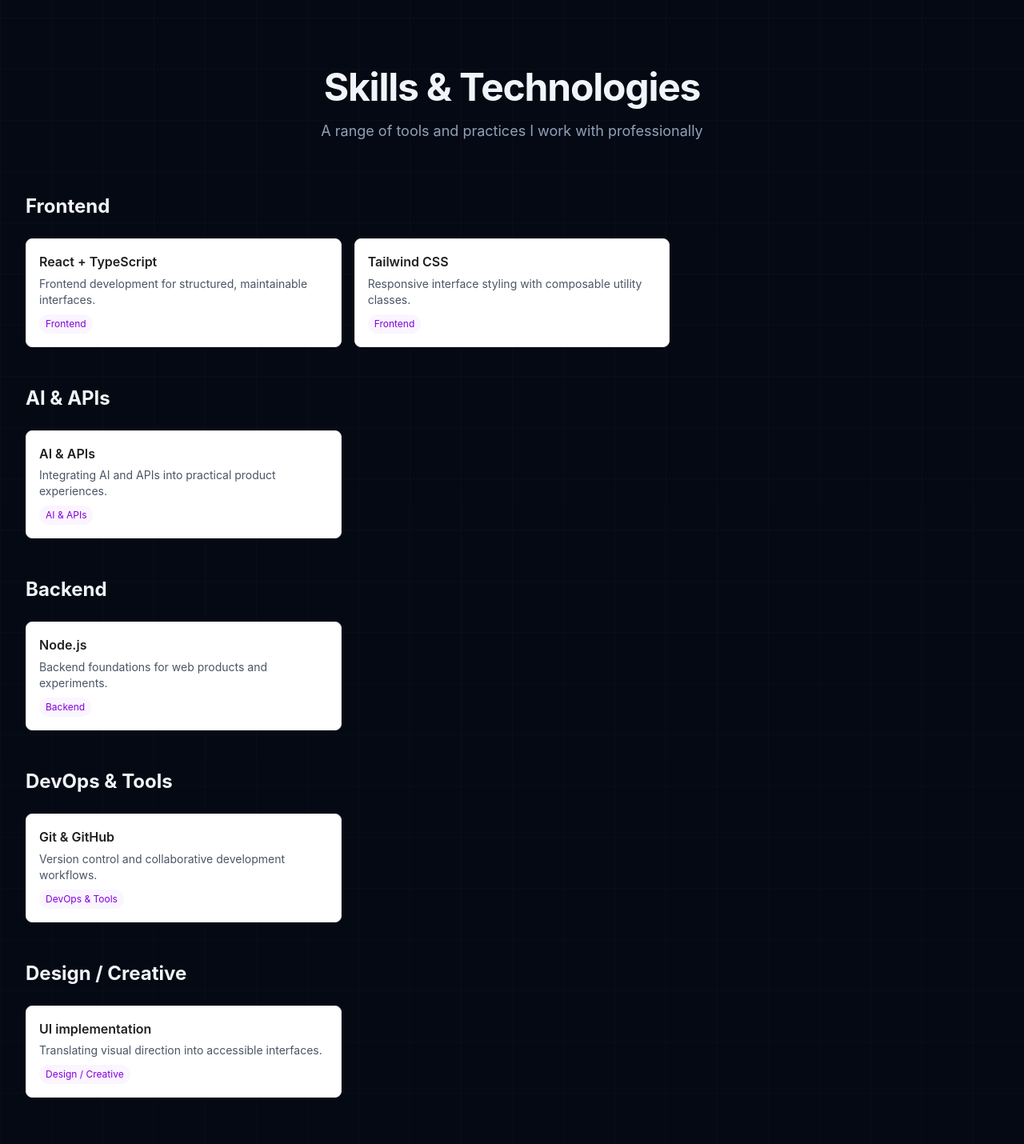
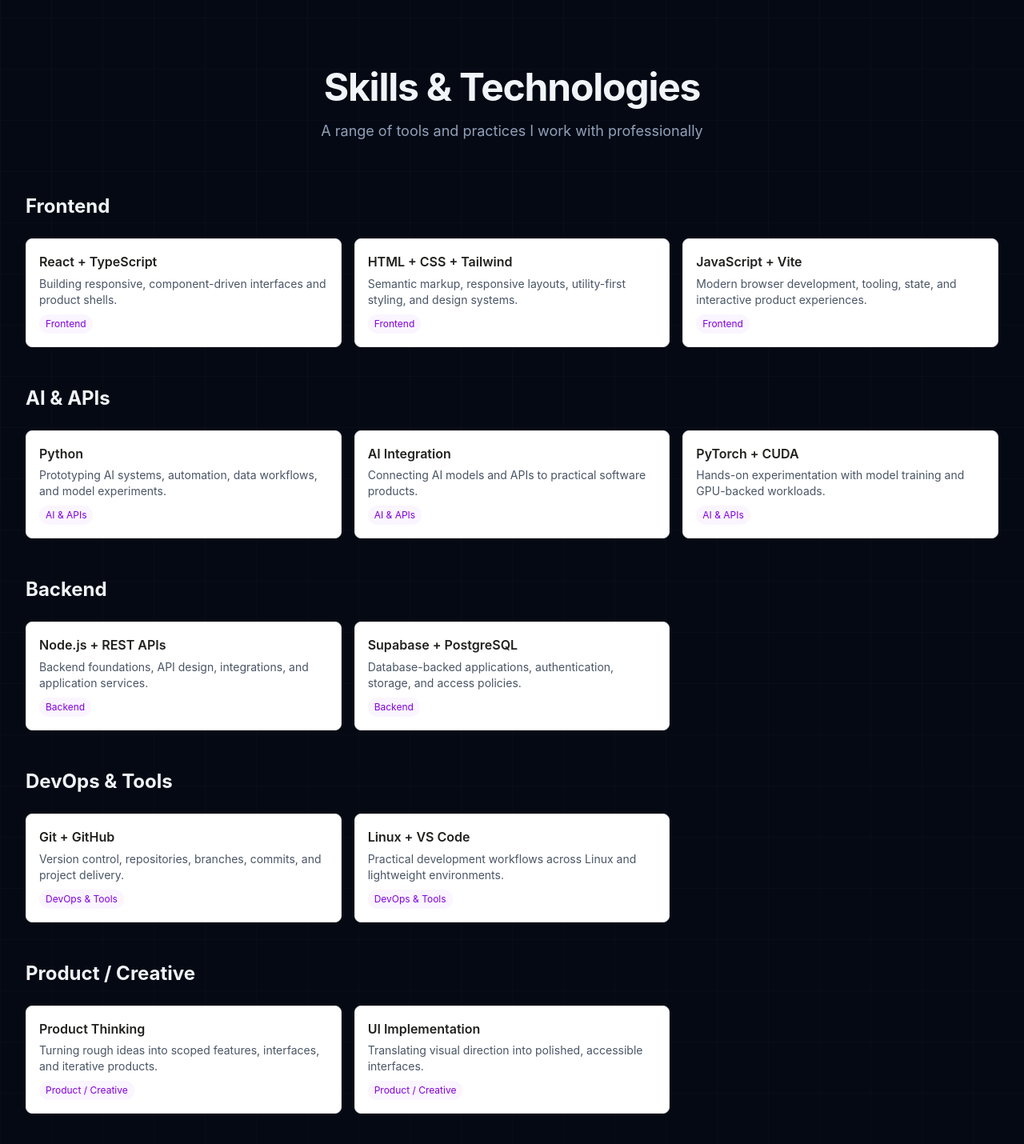
Before and after one commit to jark-zenith/Pruden-Jack-Gideon, a React (Vite) app: page / in a window 1280 px wide. Shown: the part 1514-2944 px from the top of the page at 80% size. Built offline with nearby package versions, Linux system fonts and the light colour scheme.

Commit message:
finish: polish skills.ts

```diff
--- a/src/data/skills.ts
+++ b/src/data/skills.ts
@@ -1,10 +1,16 @@
 import type { Skill } from '../types'
 
 export const skills: Skill[] = [
-  { name: 'React + TypeScript', category: 'Frontend', description: 'Frontend development for structured, maintainable interfaces.' },
-  { name: 'Tailwind CSS', category: 'Frontend', description: 'Responsive interface styling with composable utility classes.' },
-  { name: 'AI & APIs', category: 'AI & APIs', description: 'Integrating AI and APIs into practical product experiences.' },
-  { name: 'Node.js', category: 'Backend', description: 'Backend foundations for web products and experiments.' },
-  { name: 'Git & GitHub', category: 'DevOps & Tools', description: 'Version control and collaborative development workflows.' },
-  { name: 'UI implementation', category: 'Design / Creative', description: 'Translating visual direction into accessible interfaces.' },
+  { name: 'React + TypeScript', category: 'Frontend', description: 'Building responsive, component-driven interfaces and product shells.' },
+  { name: 'HTML + CSS + Tailwind', category: 'Frontend', description: 'Semantic markup, responsive layouts, utility-first styling, and design systems.' },
+  { name: 'JavaScript + Vite', category: 'Frontend', description: 'Modern browser development, tooling, state, and interactive product experiences.' },
+  { name: 'Python', category: 'AI & APIs', description: 'Prototyping AI systems, automation, data workflows, and model experiments.' },
+  { name: 'AI Integration', category: 'AI & APIs', description: 'Connecting AI models and APIs to practical software products.' },
+  { name: 'PyTorch + CUDA', category: 'AI & APIs', description: 'Hands-on experimentation with model training and GPU-backed workloads.' },
+  { name: 'Node.js + REST APIs', category: 'Backend', description: 'Backend foundations, API design, integrations, and application services.' },
+  { name: 'Supabase + PostgreSQL', category: 'Backend', description: 'Database-backed applications, authentication, storage, and access policies.' },
+  { name: 'Git + GitHub', category: 'DevOps & Tools', description: 'Version control, repositories, branches, commits, and project delivery.' },
+  { name: 'Linux + VS Code', category: 'DevOps & Tools', description: 'Practical development workflows across Linux and lightweight environments.' },
+  { name: 'Product Thinking', category: 'Product / Creative', description: 'Turning rough ideas into scoped features, interfaces, and iterative products.' },
+  { name: 'UI Implementation', category: 'Product / Creative', description: 'Translating visual direction into polished, accessible interfaces.' },
 ]
```
